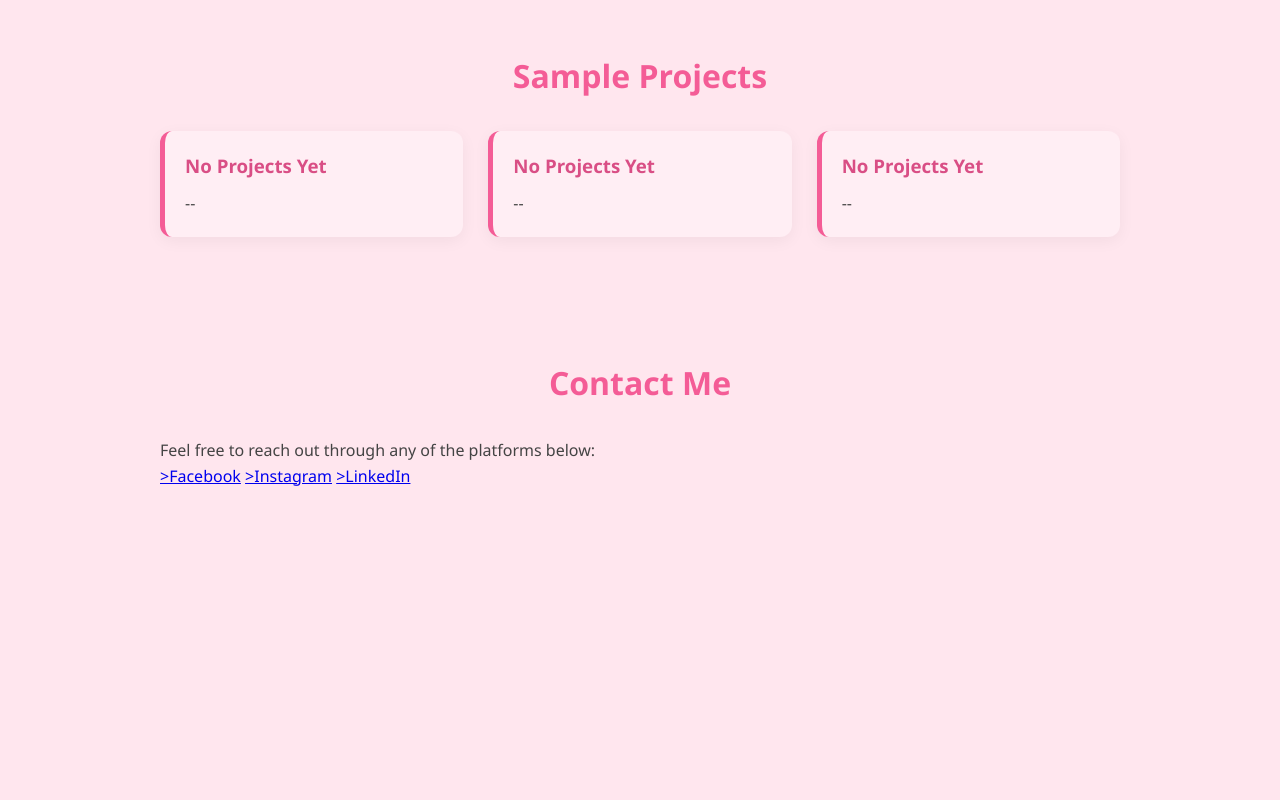
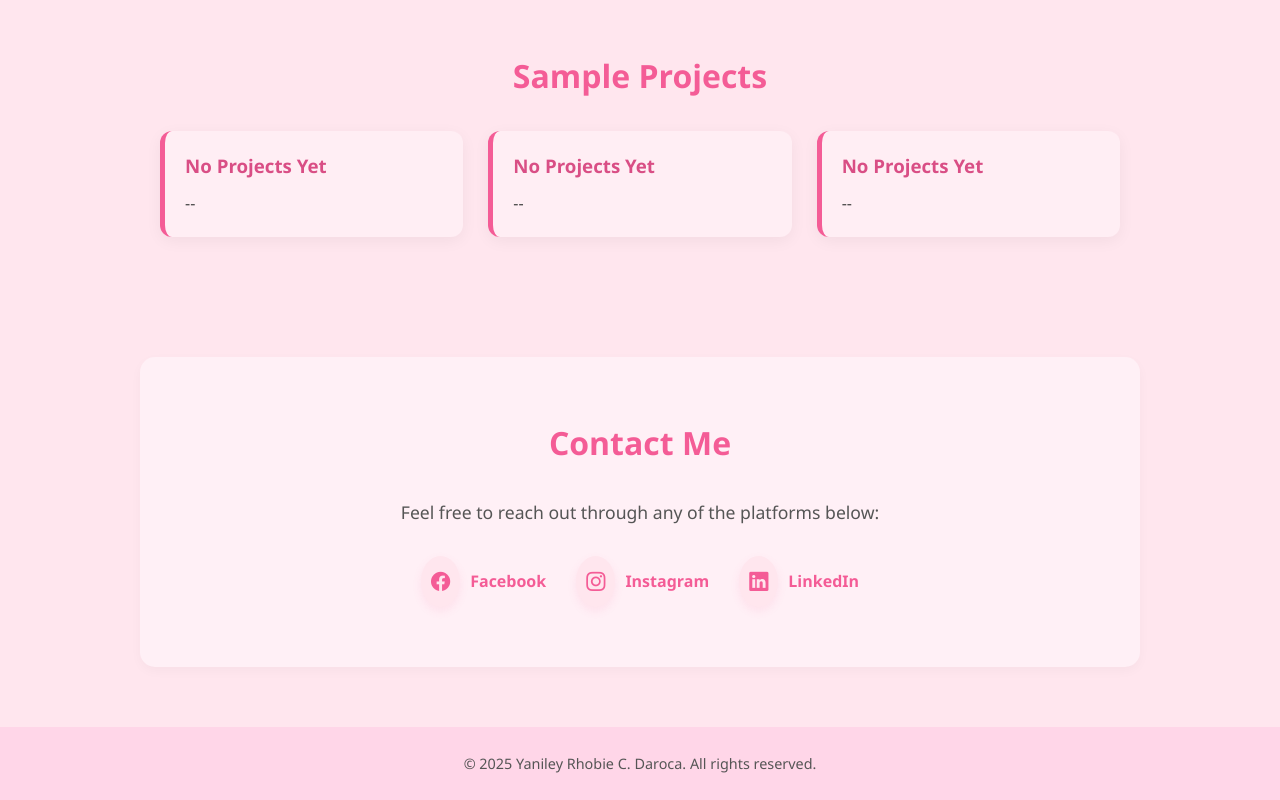
Before and after one commit to yaniley/portfolio, a plain HTML site: page index.html in a window 1280 px wide. Shown: the part 1014-1814 px from the top of the page. Before the commit the page ends 1636 px from the top, so only its background shows below. Drawn offline with nearby package versions, Linux system fonts and the light colour scheme.

Commit message:
addContacts

```diff
--- a/index.html
+++ b/index.html
@@ -5,6 +5,8 @@
   <meta name="viewport" content="width=device-width, initial-scale=1.0" />
   <title>Yaniley Rhobie | Portfolio</title>
   <link rel="stylesheet" href="styles.css" />
+  <link rel="stylesheet" href="https://cdn.jsdelivr.net/npm/bootstrap-icons@1.10.5/font/bootstrap-icons.css">
+
 </head>
 <body>
   <header>
@@ -62,18 +64,24 @@
     </section>
   </main>
 
-    <section class="section contact" id="contact">
+<section class="section contact" id="contact">
   <h2>Contact Me</h2>
   <p>Feel free to reach out through any of the platforms below:</p>
   <div class="contact-links">
     <a href="https://www.facebook.com/yanieyrhobie.daroca/" target="_blank">
-        <span class="ico-circle"><i class="bi bi-facebook"></i></span>>Facebook</a>
+      <span class="ico-circle"><i class="bi bi-facebook"></i></span>Facebook
+    </a>
 
-    <a href="https://www.instagram.com/ynlraa._/" target="_blank"><span class="ico-circle"><i class="bi bi-instagram"></i></span>>Instagram</a>
+    <a href="https://www.instagram.com/ynlraa._/" target="_blank">
+      <span class="ico-circle"><i class="bi bi-instagram"></i></span>Instagram
+    </a>
 
-    <a href="https://www.linkedin.com/in/yaniley-rhobie-daroca-b5a830378/" target="_blank"><span class="ico-circle"><i class="bi bi-linkedin"></i></span>>LinkedIn</a>
+    <a href="https://www.linkedin.com/in/yaniley-rhobie-daroca-b5a830378/" target="_blank">
+      <span class="ico-circle"><i class="bi bi-linkedin"></i></span>LinkedIn
+    </a>
   </div>
 </section>
+
 
 
   <footer>
--- a/styles.css
+++ b/styles.css
@@ -159,6 +159,61 @@ body {
   box-shadow: 0 8px 24px rgba(244, 92, 150, 0.15);
 }
 
+/* Contact Section */
+.contact {
+  background-color: #fff0f6;
+  border-radius: 15px;
+  padding: 60px 20px;
+  box-shadow: 0 4px 12px rgba(0, 0, 0, 0.03);
+  margin: 60px auto;
+  max-width: 1000px;
+}
+
+.contact p {
+  text-align: center;
+  font-size: 1.1rem;
+  margin-bottom: 30px;
+  color: #555;
+}
+
+.contact-links {
+  display: flex;
+  justify-content: center;
+  flex-wrap: wrap;
+  gap: 30px;
+}
+
+.contact-links a {
+  text-decoration: none;
+  font-weight: bold;
+  color: #f45c96;
+  display: flex;
+  align-items: center;
+  font-size: 1rem;
+  transition: color 0.3s ease;
+}
+
+.contact-links a:hover {
+  color: #d94e85;
+}
+
+.ico-circle {
+  background-color: #ffe6ee;
+  border-radius: 50%;
+  padding: 10px;
+  margin-right: 10px;
+  display: inline-flex;
+  align-items: center;
+  justify-content: center;
+  box-shadow: 0 4px 10px rgba(244, 92, 150, 0.1);
+}
+
+.ico-circle i {
+  font-size: 1.2rem;
+  color: #f45c96;
+}
+
+
 /* Footer */
 footer {
   text-align: center;
```
